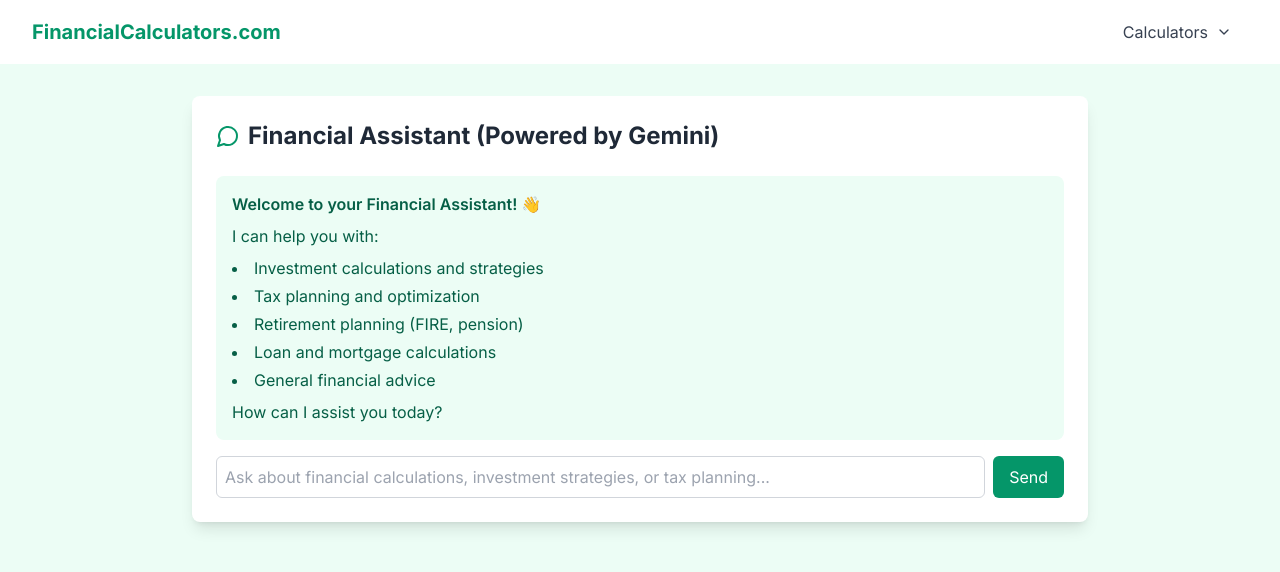
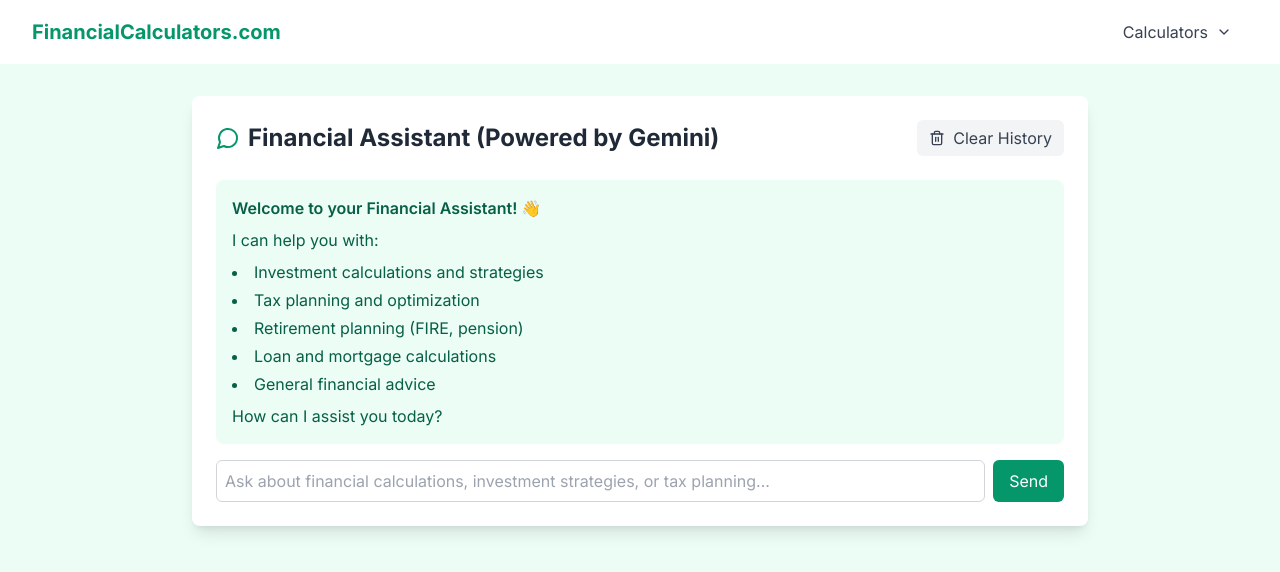
Before and after one commit to 1adityakadam/financial-calculators, a Next.js app: page / in a window 1280 px wide. Shown: the top 572 px of the page. Built offline with nearby package versions, Linux system fonts and the light colour scheme.

Commit message:
Added MySQL database integration for chat messages

```diff
--- a/app/api/chat/route.js
+++ b/app/api/chat/route.js
@@ -58,10 +58,14 @@ function cleanMarkdownFormatting(text) {
 
 export async function POST(req) {
     try {
-        const { messages } = await req.json();
+        const { messages, userId } = await req.json();
 
         if (!messages || !Array.isArray(messages) || messages.length === 0) {
             throw new Error('Invalid messages format');
+        }
+
+        if (!userId || typeof userId !== 'string' || !userId.startsWith('user_')) {
+            throw new Error('Invalid or missing user ID');
         }
 
         // Get the last message
@@ -71,10 +75,10 @@ export async function POST(req) {
         const model = hasImageContent(lastMessage) ? visionModel : textModel;
 
         try {
-            // Prepare the chat content
+            // Prepare the chat content with user context
             const chatContent = [
                 { text: SYSTEM_PROMPT },
-                { text: 'I understand and will act as a financial advisor.' }
+                { text: `I understand and will act as a financial advisor for user session ${userId}.` }
             ];
 
             // Add the user's message
--- a/components/FinanceChat.js
+++ b/components/FinanceChat.js
@@ -1,6 +1,6 @@
 'use client';
 import { useState, useCallback, useEffect } from 'react';
-import { MessageCircle, AlertCircle } from 'lucide-react';
+import { MessageCircle, AlertCircle, Trash2 } from 'lucide-react';
 
 export default function FinanceChat({ isDarkMode }) {
     const [messages, setMessages] = useState([]);
@@ -10,19 +10,41 @@ export default function FinanceChat({ isDarkMode }) {
     const [lastMessageTime, setLastMessageTime] = useState(0);
     const [spamWarnings, setSpamWarnings] = useState(0);
     const [isBlocked, setIsBlocked] = useState(false);
+    const [userId, setUserId] = useState('');
+
+    // Generate or retrieve user ID on component mount
+    useEffect(() => {
+        let storedUserId = localStorage.getItem('financeChat_userId');
+        if (!storedUserId) {
+            storedUserId = `user_${Math.random().toString(36).substr(2, 9)}_${Date.now()}`;
+            localStorage.setItem('financeChat_userId', storedUserId);
+        }
+        setUserId(storedUserId);
+    }, []);
 
     // Load messages from localStorage on component mount
     useEffect(() => {
-        const savedMessages = localStorage.getItem('financeChat');
+        if (userId) {
+            const savedMessages = localStorage.getItem(`financeChat_messages_${userId}`);
             if (savedMessages) {
                 setMessages(JSON.parse(savedMessages));
             }
-    }, []);
+        }
+    }, [userId]);
 
     // Save messages to localStorage whenever they change
     useEffect(() => {
-        localStorage.setItem('financeChat', JSON.stringify(messages));
-    }, [messages]);
+        if (userId) {
+            localStorage.setItem(`financeChat_messages_${userId}`, JSON.stringify(messages));
+        }
+    }, [messages, userId]);
+
+    const handleClearHistory = useCallback(() => {
+        setMessages([]);
+        if (userId) {
+            localStorage.removeItem(`financeChat_messages_${userId}`);
+        }
+    }, [userId]);
 
     const handleSubmit = useCallback(async (e) => {
         e.preventDefault();
@@ -62,6 +84,7 @@ export default function FinanceChat({ isDarkMode }) {
                 },
                 body: JSON.stringify({
                     messages: newMessages,
+                    userId: userId, // Include userId in the request
                 }),
             });
 
@@ -106,15 +129,29 @@ export default function FinanceChat({ isDarkMode }) {
         } finally {
             setIsLoading(false);
         }
-    }, [input, isLoading, messages, lastMessageTime, spamWarnings, isBlocked]);
+    }, [input, isLoading, messages, lastMessageTime, spamWarnings, isBlocked, userId]);
 
     return (
         <div className={`max-w-4xl mx-auto p-6 ${isDarkMode ? 'bg-gray-800' : 'bg-white'} rounded-lg shadow-lg transition-colors duration-200`}>
-            <div className="flex items-center gap-2 mb-6">
+            <div className="flex items-center justify-between mb-6">
+                <div className="flex items-center gap-2">
                     <MessageCircle className={`w-6 h-6 ${isDarkMode ? 'text-emerald-400' : 'text-emerald-600'}`} />
                     <h2 className={`text-2xl font-bold ${isDarkMode ? 'text-gray-200' : 'text-gray-800'}`}>
                         Financial Assistant (Powered by Gemini)
                     </h2>
+                </div>
+                <button
+                    onClick={handleClearHistory}
+                    className={`flex items-center gap-2 px-3 py-1.5 rounded-md ${
+                        isDarkMode
+                            ? 'bg-gray-700 hover:bg-gray-600 text-gray-200'
+                            : 'bg-gray-100 hover:bg-gray-200 text-gray-700'
+                    } transition-colors duration-200`}
+                    title="Clear chat history"
+                >
+                    <Trash2 className="w-4 h-4" />
+                    Clear History
+                </button>
             </div>
 
             {error && (
```
Also changed, not shown: package.json (+7 -4 lines), 1 other file (tests, documents, lock files or other folders). Lines whose indentation alone changed are shown as unchanged.
